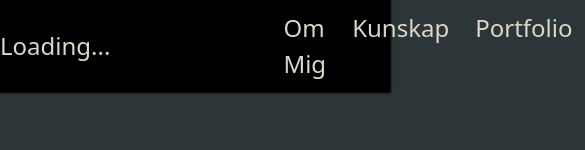
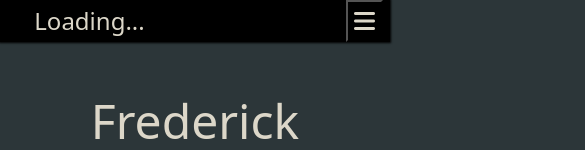
Before and after one commit to WennFr/Portfolio_React, a React (Create React App) app in the folder portfolio-site/: page / in a window 390 px wide. Shown: the top 150 px of the page, 585 px wide, since content can reach past the window. Built offline with nearby package versions, Linux system fonts and the light colour scheme; no server answers; a web font is replaced by a local one.

Commit message:
improved responsivity on header

```diff
--- a/portfolio-site/src/components/partials/Header.jsx
+++ b/portfolio-site/src/components/partials/Header.jsx
@@ -5,9 +5,25 @@ import { useWeatherData } from '../../utilities/weatherAPI';
 import { getWeatherIcon } from '../../utilities/weatherIconMapper';
 
 const Header = () => {
-  const {weatherData, location} = useWeatherData();
+  const { weatherData, location } = useWeatherData();
   const { temperature, weatherCode } = weatherData;
   const weatherIcon = getWeatherIcon(weatherCode);
+
+
+  function myFunction() {
+    var x = document.getElementById("links");
+    if (x.style.display === "block") {
+      x.style.display = "none";
+    } else {
+      x.style.display = "block";
+    }
+  }
+
+
+  useEffect(() => {
+  }, []);
+
+
 
   return (
     <header >
@@ -15,7 +31,7 @@ const Header = () => {
         <div className='weather'>
           {temperature ? (
             <>
-              {location}: {temperature} <span className="temperature">°C</span>
+             <span className='hide'> {location}: &nbsp; </span>  {temperature} <span className="temperature">°C</span>
             </>
           ) : (
             'Loading...'
@@ -24,7 +40,8 @@ const Header = () => {
             {weatherIcon}
           </div>
         </div>
-        <nav className="links">
+
+        <nav id="links" className="links">
           <NavLink className="link" onClick={() => scrollToSection('about-me')} to="#">
             Om Mig
           </NavLink>
@@ -41,7 +58,9 @@ const Header = () => {
             <span>Kontakt</span>
           </NavLink>
         </nav>
-
+        <div id="toggle-icon" className="toggle-button">
+          <button onClick={myFunction}><i className="fa fa-bars"></i></button>
+        </div>
       </div>
     </header>
   )
--- a/portfolio-site/src/css/scss/components/_header.scss
+++ b/portfolio-site/src/css/scss/components/_header.scss
@@ -1,4 +1,3 @@
-
 header {
   z-index: 999;
   font-size: 1.5em;
@@ -7,16 +6,10 @@ header {
   position: sticky;
   background-color: $color-shadow-1;
 
-
-
-
-
-
   .cont {
     display: grid;
-    grid-template-columns: 1fr auto 1fr;
-
-    grid-template-areas: "weather . links";
+    grid-template-columns: 1fr 1fr;
+    grid-template-areas: "weather links";
 
     .weather {
       grid-area: weather;
@@ -37,7 +30,6 @@ header {
     .links {
       grid-area: links;
       display: flex;
-      justify-content: safe;
       justify-content: center;
       margin-left: 9rem;
 
@@ -49,7 +41,72 @@ header {
         margin: 10px 13px;
 
       }
+    }
+
+    .toggle-button {
+
+      grid-area: toggle;
+      display: flex;
+      justify-content: center;
+      margin-left: 9rem;
+      height: auto;
+      display: none;
+
+
+      button {
+        background-color: $color-shadow-1;
+        color: $color-light-2;
+
+
+      }
 
     }
   }
 }
+
+
+
+
+
+@include lg {
+
+  header {
+    .cont {
+      grid-template-columns: 1fr 1fr;
+      grid-template-areas:
+        "weather toggle"
+        "links links";
+
+      .toggle-button {
+        display: flex;
+        background-color: $color-shadow-1;
+        color: $color-shadow-1;
+      }
+
+      .weather {
+        span {
+          // Styles for weather span
+        }
+
+        .hide{
+          display: none;
+        }
+
+        .weather-icon {
+          // Styles for weather icon
+        }
+      }
+
+      .links {
+        display: none;
+        margin-left: 0rem;
+
+
+        .link {
+          // Styles for links
+        }
+      }
+    }
+  }
+
+}
```
Also changed, not shown: portfolio-site/src/css/scss/core/_media.scss (+10 -2 lines), portfolio-site/src/css/style.min.css.
